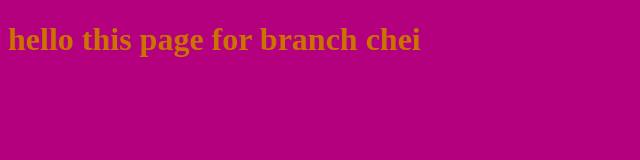
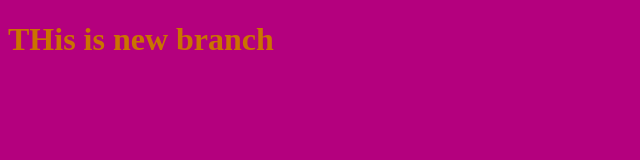
Before and after one commit to cheikhanilemrabett/myproject, a plain HTML site: page index.html in a window 1280 px wide. Shown: the whole page, without its empty margins (0-640 px from the left). Drawn offline with Linux system fonts and the light colour scheme.

Commit message:
edit the index.html

```diff
--- a/index.html
+++ b/index.html
@@ -8,7 +8,7 @@
 </head>
 <body>
 
-<h1>hello this page for branch chei</h1>
+<h1>THis is  new branch</h1>
 
 
     <script src="app.js"></script>
```
